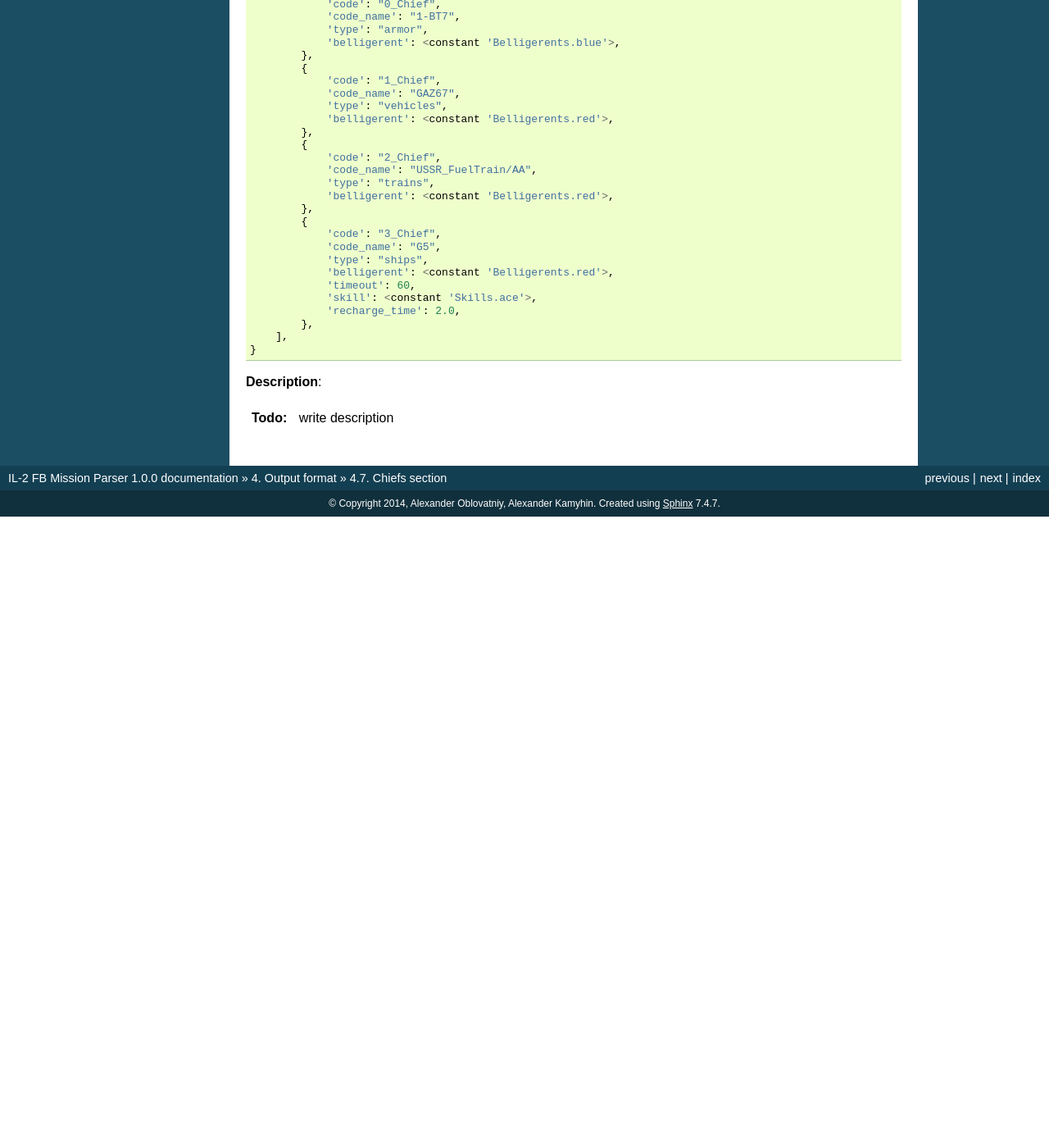
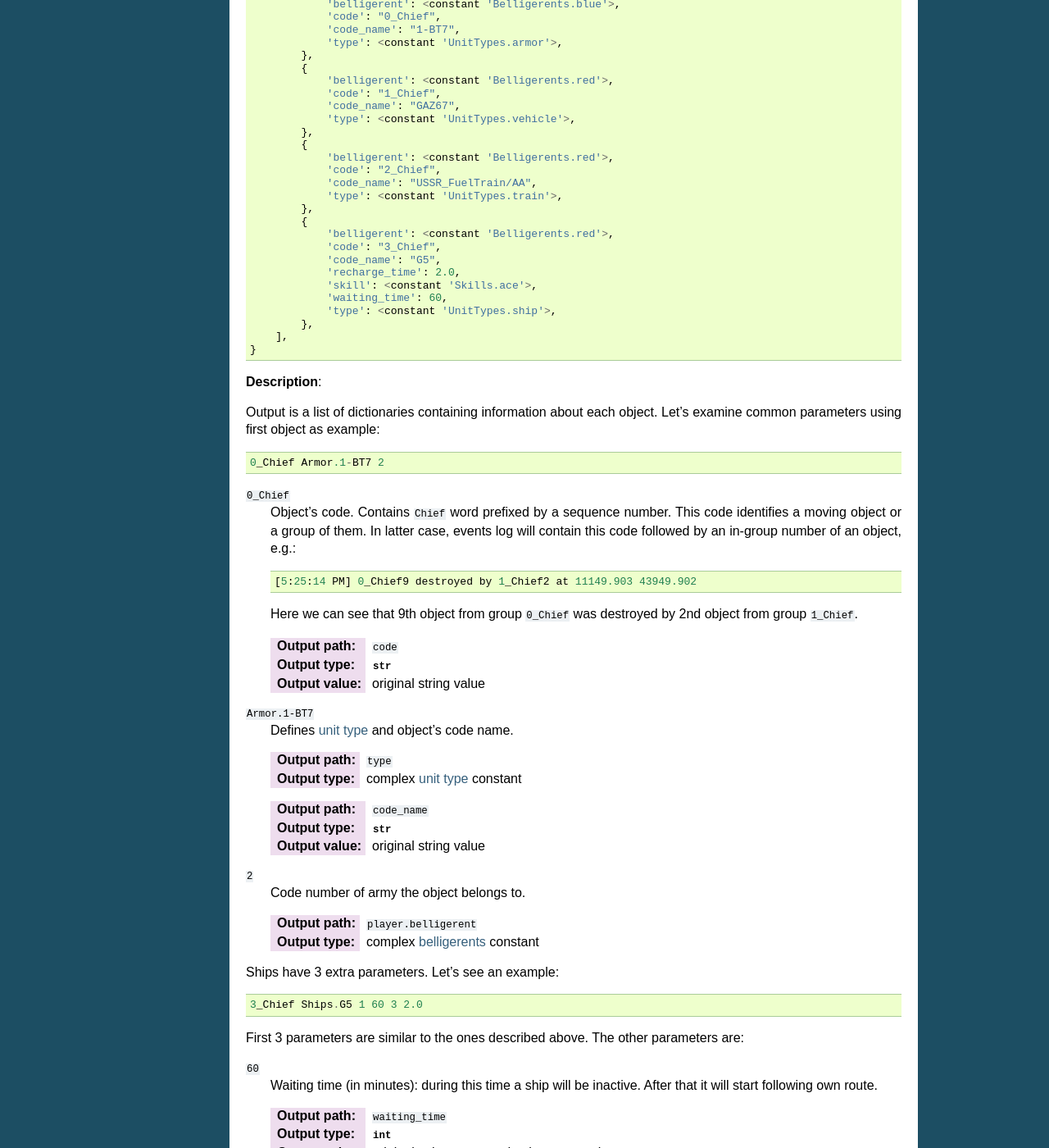
Before and after one commit to IL2HorusTeam/il2fb-mission-parser, a Sphinx documentation site: the page built from docs/parsers/chiefs.rst, in a window 1280 px wide and 1400 px high, scrolled down 569 px. Shown: the whole window at 82% size. Built offline with Sphinx 7.4.7, drawn with Linux system fonts in a browser that asks for light colours; before the commit the page ends 1199 px from its top, so only the background shows below that; some of the changed text lies outside the part shown.

Commit message:
update docs

```diff
--- a/docs/output_format.rst
+++ b/docs/output_format.rst
@@ -22,6 +22,6 @@ gets data from all other parsers and organizes it in special manner.
     parsers/weather
     parsers/respawn-time
     parsers/mds
-    parsers/mds_scouts
+    parsers/mds-scouts
     parsers/chiefs
-    parsers/file_parser
+    parsers/file-parser
--- a/docs/parsers/chiefs.rst
+++ b/docs/parsers/chiefs.rst
@@ -34,35 +34,104 @@ Output example:
     {
         'chiefs': [
             {
+                'belligerent': <constant 'Belligerents.blue'>,
                 'code': "0_Chief",
                 'code_name': "1-BT7",
-                'type': "armor",
-                'belligerent': <constant 'Belligerents.blue'>,
+                'type': <constant 'UnitTypes.armor'>,
             },
             {
+                'belligerent': <constant 'Belligerents.red'>,
                 'code': "1_Chief",
                 'code_name': "GAZ67",
-                'type': "vehicles",
-                'belligerent': <constant 'Belligerents.red'>,
+                'type': <constant 'UnitTypes.vehicle'>,
             },
             {
+                'belligerent': <constant 'Belligerents.red'>,
                 'code': "2_Chief",
                 'code_name': "USSR_FuelTrain/AA",
-                'type': "trains",
-                'belligerent': <constant 'Belligerents.red'>,
+                'type': <constant 'UnitTypes.train'>,
             },
             {
+                'belligerent': <constant 'Belligerents.red'>,
                 'code': "3_Chief",
                 'code_name': "G5",
-                'type': "ships",
-                'belligerent': <constant 'Belligerents.red'>,
-                'timeout': 60,
+                'recharge_time': 2.0,
                 'skill': <constant 'Skills.ace'>,
-                'recharge_time': 2.0,
+                'waiting_time': 60,
+                'type': <constant 'UnitTypes.ship'>,
             },
         ],
     }
 
 **Description**:
 
-.. todo:: write description
+Output is a list of dictionaries containing information about each object. Let's
+examine common parameters using first object as example::
+
+    0_Chief Armor.1-BT7 2
+
+``0_Chief``
+  Object's code. Contains ``Chief`` word prefixed by a sequence number. This
+  code identifies a moving object or a group of them. In latter case, events log
+  will contain this code followed by an in-group number of an object, e.g.::
+
+      [5:25:14 PM] 0_Chief9 destroyed by 1_Chief2 at 11149.903 43949.902
+
+  Here we can see that 9th object from group ``0_Chief`` was destroyed by 2nd
+  object from group ``1_Chief``.
+
+  :Output path: ``code``
+  :Output type: :class:`str`
+  :Output value: original string value
+
+``Armor.1-BT7``
+  Defines `unit type`_ and object's code name.
+
+  :Output path: ``type``
+  :Output type: complex `unit type`_ constant
+
+  ..
+
+  :Output path: ``code_name``
+  :Output type: :class:`str`
+  :Output value: original string value
+
+``2``
+  Code number of army the object belongs to.
+
+  :Output path: ``player.belligerent``
+  :Output type: complex `belligerents`_ constant
+
+
+Ships have 3 extra parameters. Let's see an example::
+
+    3_Chief Ships.G5 1 60 3 2.0
+
+First 3 parameters are similar to the ones described above. The other parameters
+are:
+
+``60``
+  Waiting time (in minutes): during this time a ship will be inactive. After
+  that it will start following own route.
+
+  :Output path: ``waiting_time``
+  :Output type: :class:`int`
+  :Output value: original value converted to integer number
+
+``3``
+  Skill level of gunners managing anti-aircraft guns.
+
+  :Output path: ``skill``
+  :Output type: complex `skills`_ constant
+
+``2.0``
+  Recharge time (in minutes) of anti-aircraft guns of the ship.
+
+  :Output path: ``recharge_time``
+  :Output type: :class:`float`
+  :Output value: original value converted to float number
+
+
+.. _unit type: https://github.com/IL2HorusTeam/il2fb-commons/blob/master/il2fb/commons/__init__.py#L34
+.. _belligerents: https://github.com/IL2HorusTeam/il2fb-commons/blob/master/il2fb/commons/organization.py#L17
+.. _skills: https://github.com/IL2HorusTeam/il2fb-commons/blob/master/il2fb/commons/__init__.py#L27
```
Also changed, not shown: docs/parsers/main.rst (+9 -9 lines), docs/parsers/mds.rst (+27 -27 lines), docs/parsers/respawn-time.rst (+5 -5 lines), docs/parsers/weather.rst (+4 -4 lines), docs/parsers/file-parser.rst (renamed from docs/parsers/file_parser.rst), docs/parsers/mds-scouts.rst (renamed from docs/parsers/mds_scouts.rst), 2 other files.
